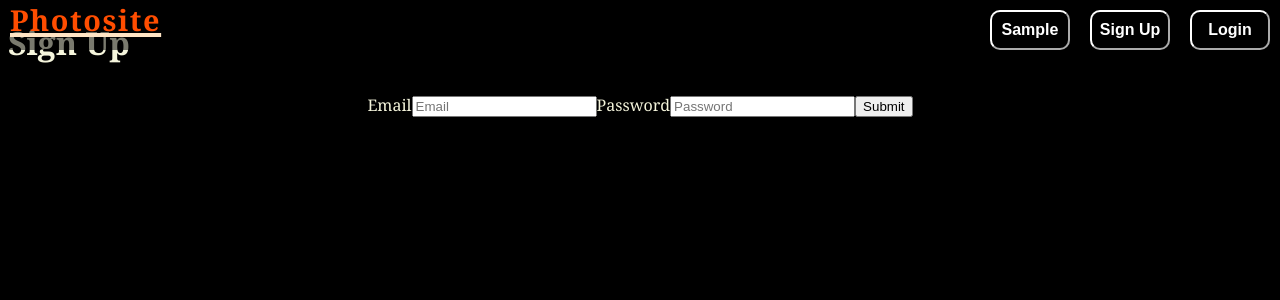
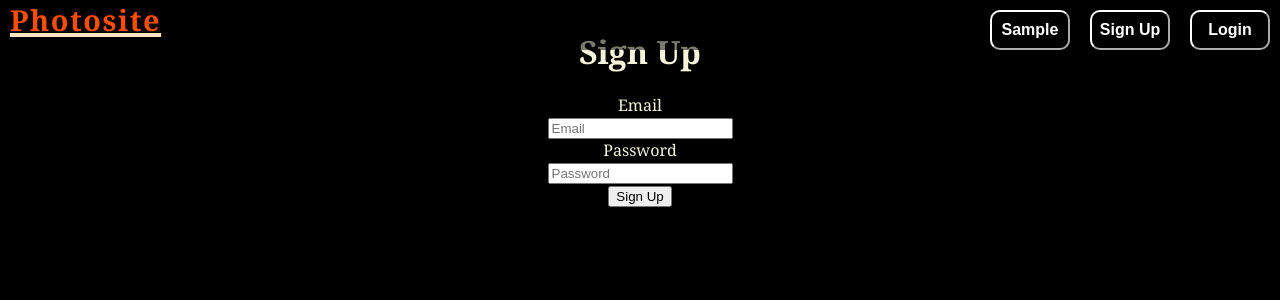
Before and after one commit to RhutvijChiplunkar/Photosite, a React (Create React App) app: page /signup in a window 1280 px wide. Shown: the top 300 px of the page. Built offline with nearby package versions, Linux system fonts and the light colour scheme; no server answers.

Commit message:
Elements arranged properly

```diff
--- a/src/comps/Signup/Signup.js
+++ b/src/comps/Signup/Signup.js
@@ -27,13 +27,13 @@ const Signup= () => {
 
     return (
         <div>
-        <h1>Sign Up</h1>
         <form onSubmit={handleSubmit}>
-          <label for="email">Email</label>
-          <input type="email" name="email" placeholder="Email" />
-          <label for="password">Password</label>
-          <input type="password" name="password" placeholder="Password" />
-          <button type="submit">Submit</button>
+            <h1>Sign Up</h1>
+            <label for="email">Email</label><br></br>
+            <input type="email" name="email" placeholder="Email" /><br></br>
+            <label for="password">Password</label><br></br>
+            <input type="password" name="password" placeholder="Password" /><br></br>
+            <button type="submit">Sign Up</button>
         </form>
       </div>
     );
```
